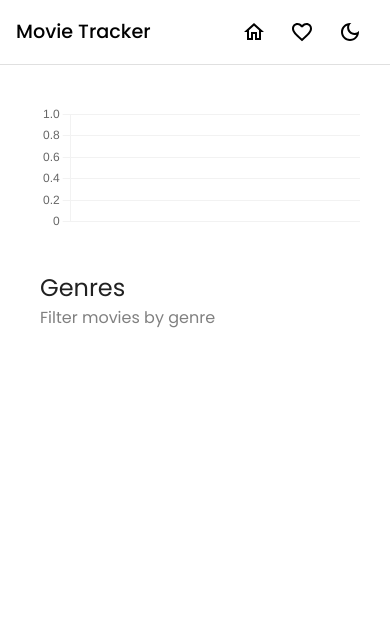
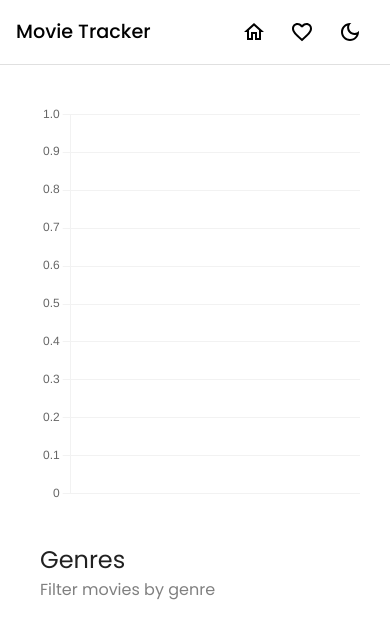
Before and after one commit to temarych/movie-tracker, a React (Create React App) app: page /favorite in a window 390 px wide. Shown: the top 638 px of the page. Built offline with nearby package versions, Linux system fonts and the light colour scheme.

Commit message:
Update bar chart responsiveness

```diff
--- a/src/modules/pages/Favorite/BarChart/index.tsx
+++ b/src/modules/pages/Favorite/BarChart/index.tsx
@@ -90,7 +90,7 @@ BarChart.Container = styled.div`
 
 BarChart.Wrapper = styled.div`
   position: relative;
-  aspect-ratio: 2.5;
   width: 100%;
   height: 100%;
+  min-height: 25em;
 `;
```
